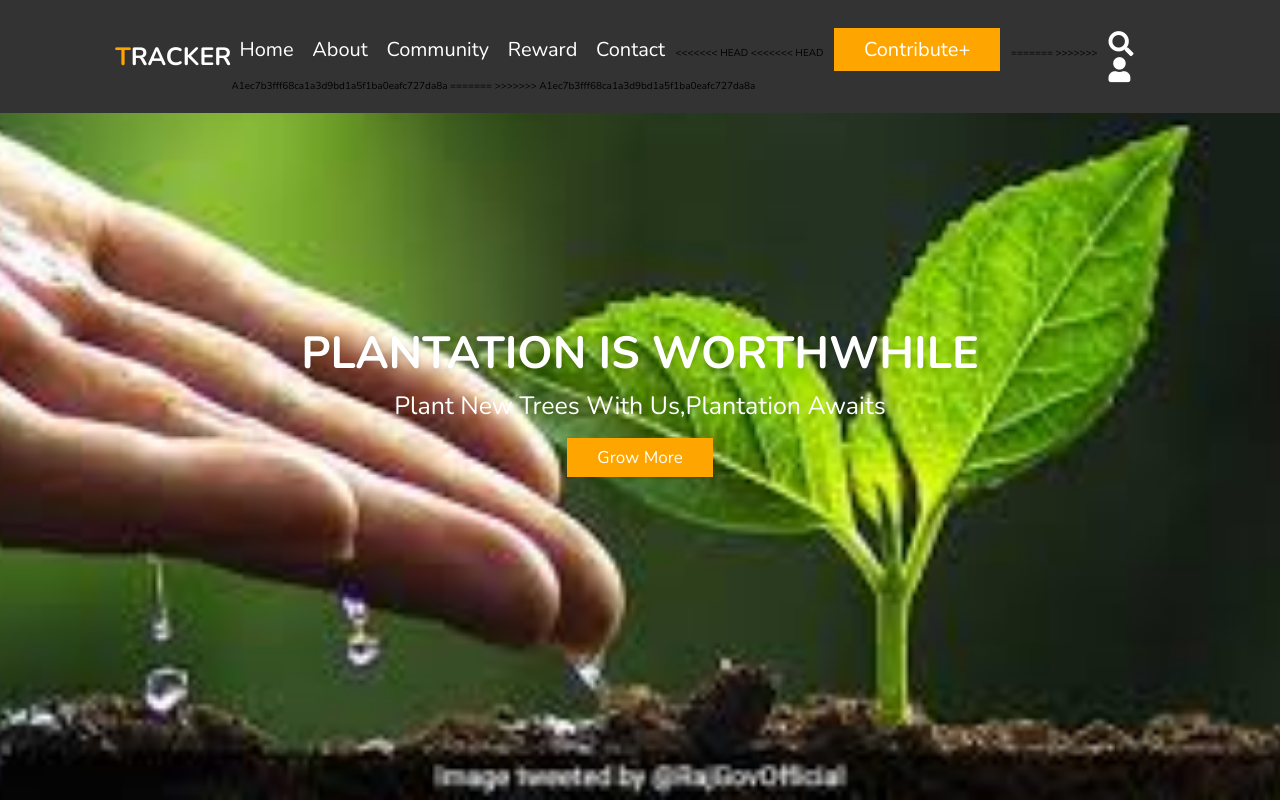
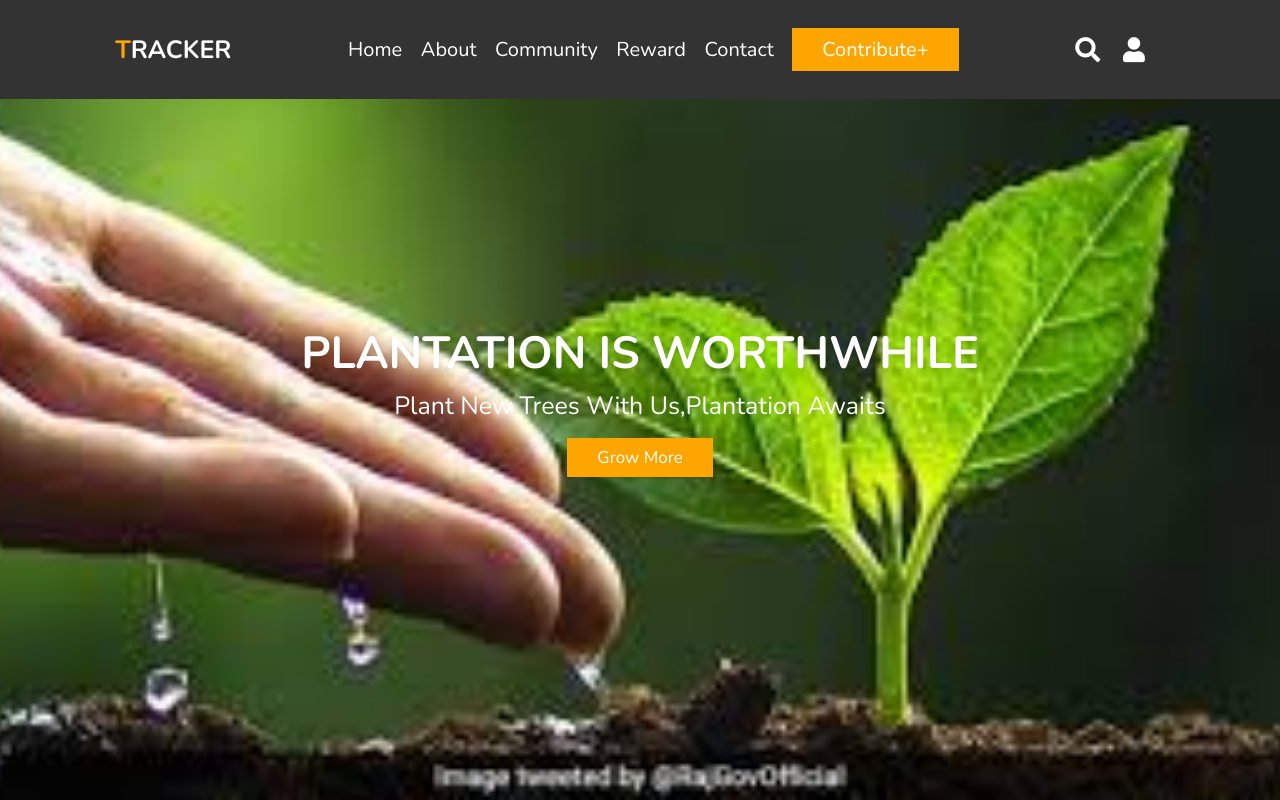
Before and after one commit to kpachauri2/Ecotech1, a plain HTML site: page pages/initial.html in a window 1280 px wide. Shown: the top 800 px of the page. Drawn offline with nearby package versions, Linux system fonts and the light colour scheme.

Commit message:
plantpart

```diff
--- a/css/style.css
+++ b/css/style.css
@@ -425,6 +425,8 @@ background: #222;
 
 .footer {
     background: #fff;
+
+
 }
 
 .footer .box-container {
@@ -518,6 +520,7 @@ background: #222;
 }
 
 
+
 @media(max-width:991px) {
     section {
         padding: 2rem;
--- a/pages/initial.html
+++ b/pages/initial.html
@@ -28,15 +28,10 @@
             <a href="Community.html">community</a>
             <a href="#review">reward</a>
             <a href="/pages/contact.html">contact</a>
-<<<<<<< HEAD
-<<<<<<< HEAD
-            <a href="/pages/CreatePlant.html" class="btn">Contribute+</a>
-=======
 
->>>>>>> a1ec7b3fff68ca1a3d9bd1a5f1ba0eafc727da8a
-=======
+            <a href="/pages/CreatePlant.html" target="_blank" class="btn">Contribute+</a>
 
->>>>>>> a1ec7b3fff68ca1a3d9bd1a5f1ba0eafc727da8a
+
 
         </nav>
 
```
